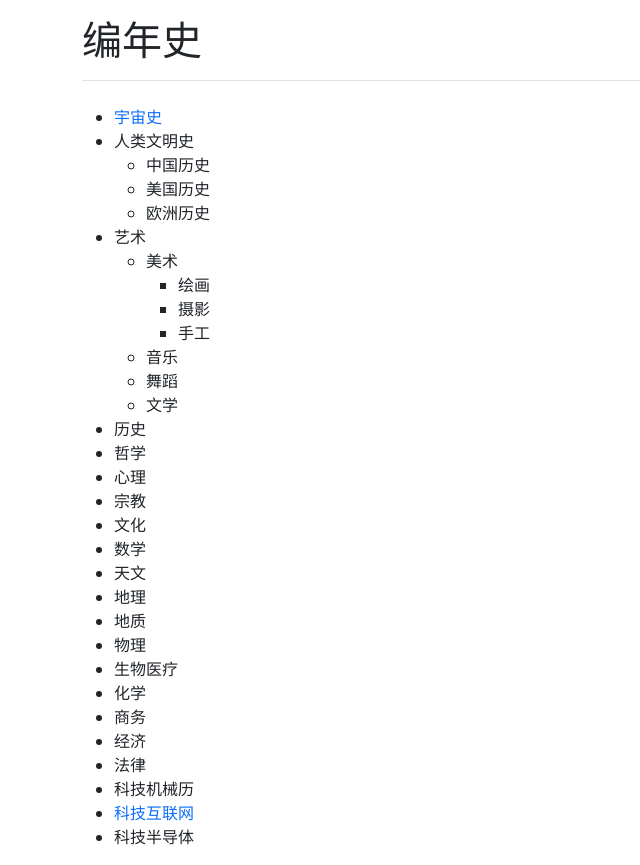
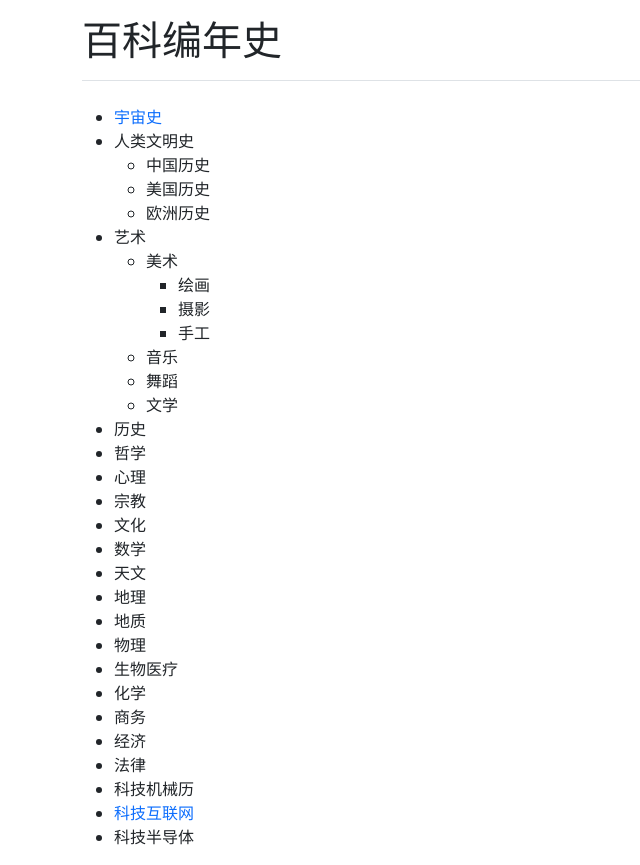
Before and after one commit to dotku/chronicle, a website: page index.html in a window 1280 px wide. Shown: the whole page, without its empty margins (0-640 px from the left). Drawn offline with nearby package versions, Linux system fonts and the light colour scheme.

Commit message:
Update index.html

```diff
--- a/index.html
+++ b/index.html
@@ -1,7 +1,7 @@
 <!DOCTYPE html>
 <html lang="zh">
   <head>
-    <title>编年史</title>
+    <title>百科编年史</title>
     <!-- CSS only -->
     <link
       href="https://cdn.jsdelivr.net/npm/bootstrap@5.1.3/dist/css/bootstrap.min.css"
@@ -12,7 +12,7 @@
   </head>
   <body>
     <div class="container">
-    <h1 class="py-3 mb-4 border-bottom">编年史</h1>
+    <h1 class="py-3 mb-4 border-bottom">百科编年史</h1>
     <ul>
       <li><a href="./universe.html" class="text-decoration-none" role="button">宇宙史</a></li>
       <li>人类文明史
```
